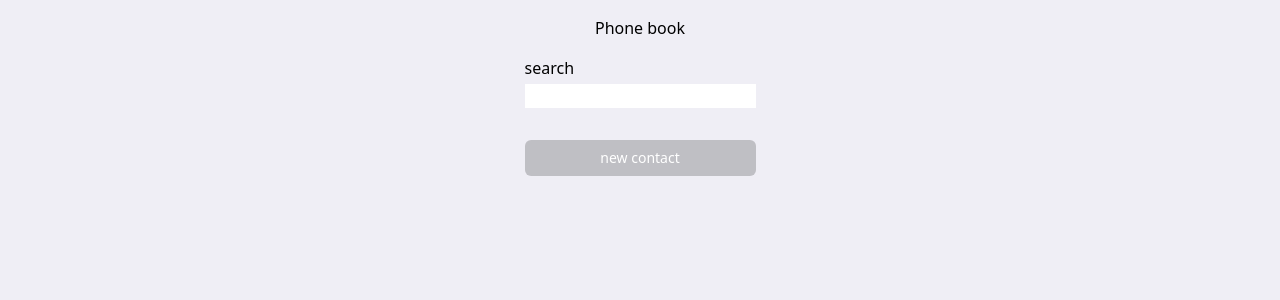
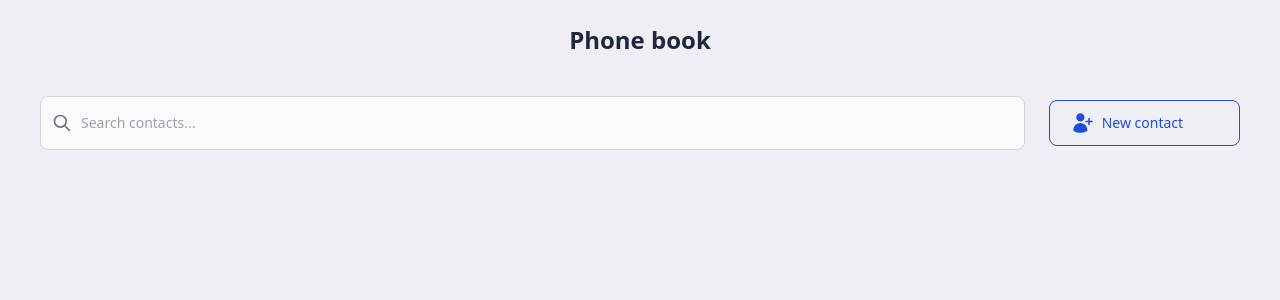
Before and after one commit to Ragnarok99/phone-book-react, a React (Vite) app: page / in a window 1280 px wide. Shown: the top 300 px of the page. Built offline with nearby package versions, Linux system fonts and the light colour scheme.

Commit message:
chore: changes brand colors, and layout

```diff
--- a/package.json
+++ b/package.json
@@ -10,6 +10,7 @@
   },
   "dependencies": {
     "@headlessui/react": "^1.7.13",
+    "@heroicons/react": "^2.0.17",
     "react": "^18.2.0",
     "react-dom": "^18.2.0"
   },
--- a/src/App.tsx
+++ b/src/App.tsx
@@ -1,4 +1,5 @@
 import React, { useState } from "react";
+import { UserPlusIcon } from "@heroicons/react/24/solid";
 
 import useLocalStorage from "./hooks/useLocalStorage";
 import AddContactModal from "./components/add-contact-modal";
@@ -33,19 +34,55 @@ function App() {
 
   return (
     <main className="max-w-7xl m-auto">
-      <h1 className="text-center pt-4">Phone book </h1>
-      <section className="grid justify-center gap-4 pt-4">
-        <div>
-          <div className="grid gap-1">
-            <label htmlFor="search">search</label>
-            <input
-              value={search}
-              onChange={handleSearch}
-              type="text"
-              name="search"
-              id="search"
-            />
+      <h1 className="text-center text-2xl font-semibold text-slate-800 py-6">
+        Phone book{" "}
+      </h1>
+      <section className="grid mx-10 gap-4 pt-4">
+        <div className="flex gap-6 justify-between items-center">
+          <div className="w-full">
+            <label
+              htmlFor="default-search"
+              className="mb-2 text-sm font-medium text-gray-900 sr-only"
+            >
+              Search
+            </label>
+            <div className="relative">
+              <div className="absolute inset-y-0 left-0 flex items-center pl-3 pointer-events-none">
+                <svg
+                  aria-hidden="true"
+                  className="w-5 h-5 text-gray-500 "
+                  fill="none"
+                  stroke="currentColor"
+                  viewBox="0 0 24 24"
+                  xmlns="http://www.w3.org/2000/svg"
+                >
+                  <path
+                    strokeLinecap="round"
+                    strokeLinejoin="round"
+                    strokeWidth="2"
+                    d="M21 21l-6-6m2-5a7 7 0 11-14 0 7 7 0 0114 0z"
+                  />
+                </svg>
+              </div>
+              <input
+                value={search}
+                onChange={handleSearch}
+                type="search"
+                id="default-search"
+                className="block w-full p-4 pl-10 text-sm text-gray-900 border border-gray-300 rounded-lg bg-gray-50 focus:ring-blue-500 focus:border-blue-500"
+                placeholder="Search contacts..."
+                required
+              />
+            </div>
           </div>
+          <button
+            type="button"
+            onClick={toggleModal(true)}
+            className="hidden md:flex items-center gap-2 w-56 text-blue-700 hover:text-white border border-blue-700 hover:bg-blue-800 focus:ring-4 focus:outline-none focus:ring-blue-300 font-medium rounded-lg text-sm px-5 py-2.5 text-center"
+          >
+            <UserPlusIcon className="w-6 h-6" />
+            <span>New contact</span>
+          </button>
         </div>
         <ul className="grid grid-cols-1 md:grid-cols-4 gap-6">
           {contacts
@@ -58,12 +95,13 @@ function App() {
               <ContactCard key={contact.firstName} contact={contact} />
             ))}
         </ul>
+
         <button
-          type="button"
+          title="add contact"
           onClick={toggleModal(true)}
-          className="rounded-md bg-black bg-opacity-20 px-4 py-2 text-sm font-medium text-white hover:bg-opacity-30 focus:outline-none focus-visible:ring-2 focus-visible:ring-white focus-visible:ring-opacity-75"
+          className="fixed z-90 bottom-10 flex md:hidden right-8 bg-blue-700 w-20 h-20 rounded-full drop-shadow-lg justify-center items-center text-white text-4xl"
         >
-          new contact
+          <UserPlusIcon className="w-10" />
         </button>
       </section>
       <AddContactModal
```
Also changed, not shown: 1 other file (tests, documents, lock files or other folders).
